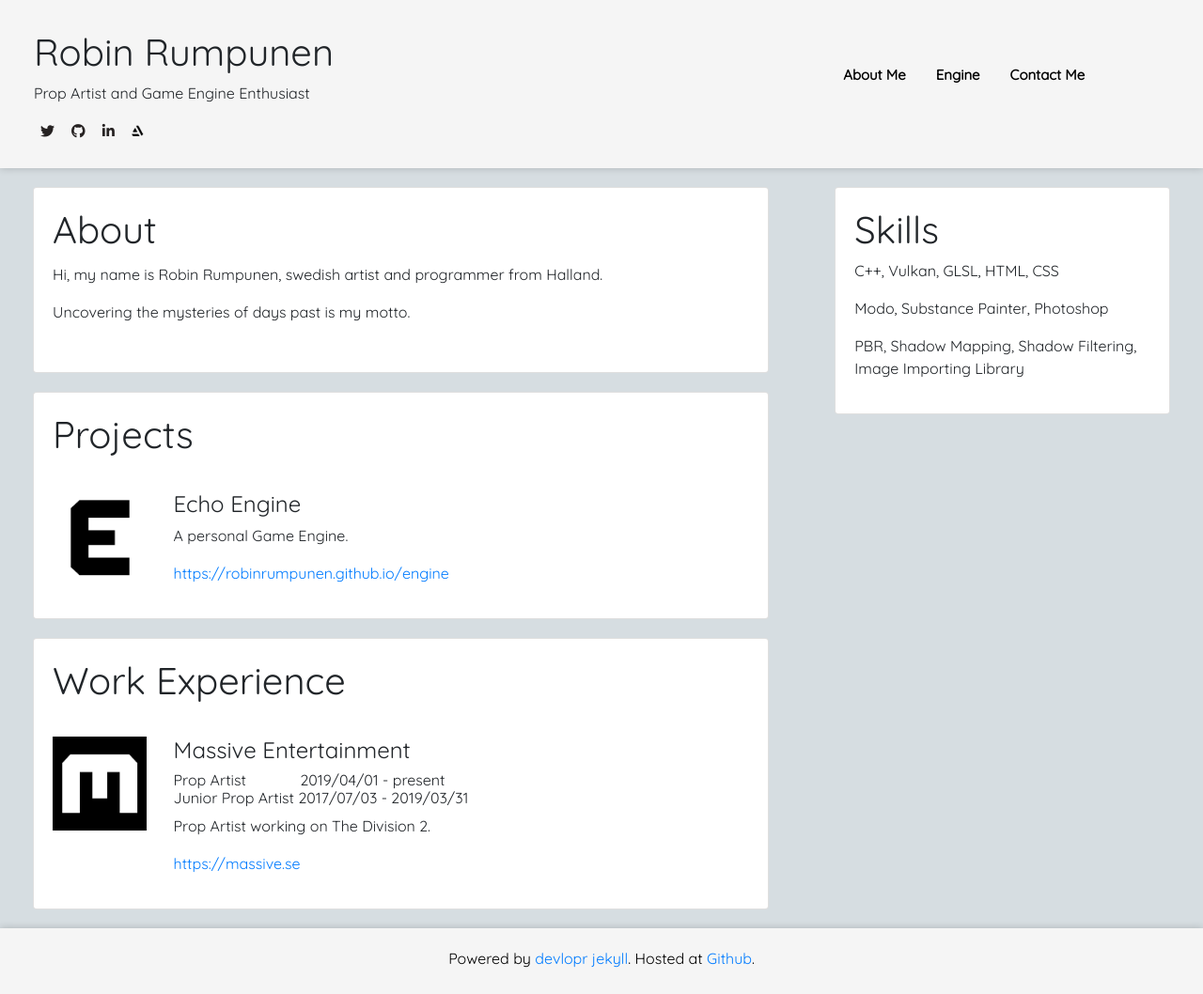
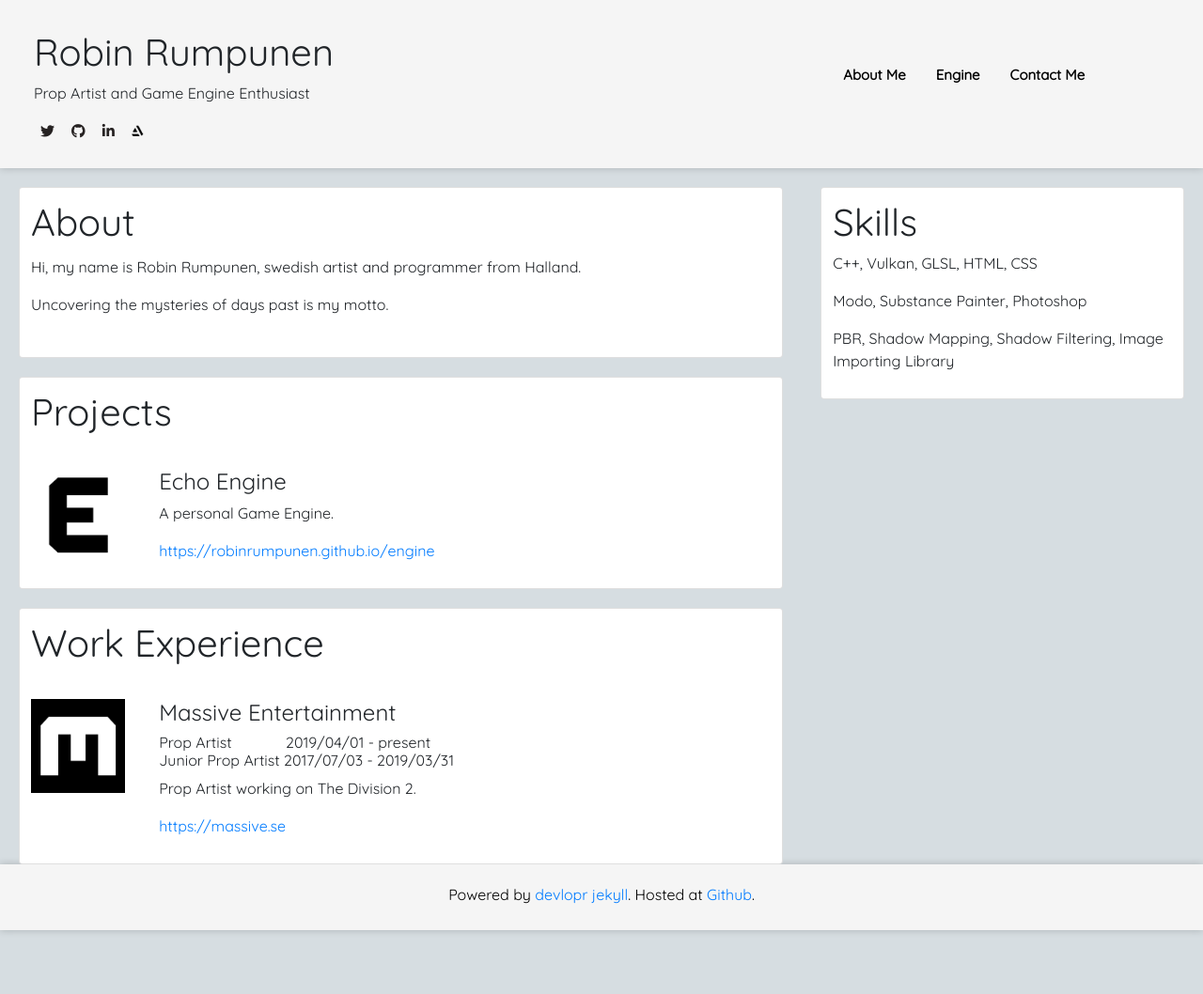
Before and after one commit to RobinRumpunen/robinrumpunen.github.io, a Jekyll site: the page built from index.html, in a window 1280 px wide. Shown: the whole page at 94% size. Built offline with Jekyll 4.4.1, drawn with Linux system fonts in a browser that asks for light colours; nearby versions of some CDN libraries; comment, search, counter and statistics services are not loaded; a style sheet for code colours, icons or effects is not loaded; after the commit the page ends 990 px from its top, so only the background shows below that.

Commit message:
changed card to be larger when using smaller screens.

```diff
--- a/assets/css/main.css
+++ b/assets/css/main.css
@@ -56,8 +56,10 @@ footer {
 }
 
 .card {
-    margin: 20px !important;
-    padding: 20px !important;
+    margin-top: 20px !important;
+    margin-right: 5px !important;
+    margin-left: 5px !important;
+    padding: 12px !important;
 }
 
 .blog-post {
```
Also changed, not shown: FUNDING.yml (added, +9 -0 lines).
